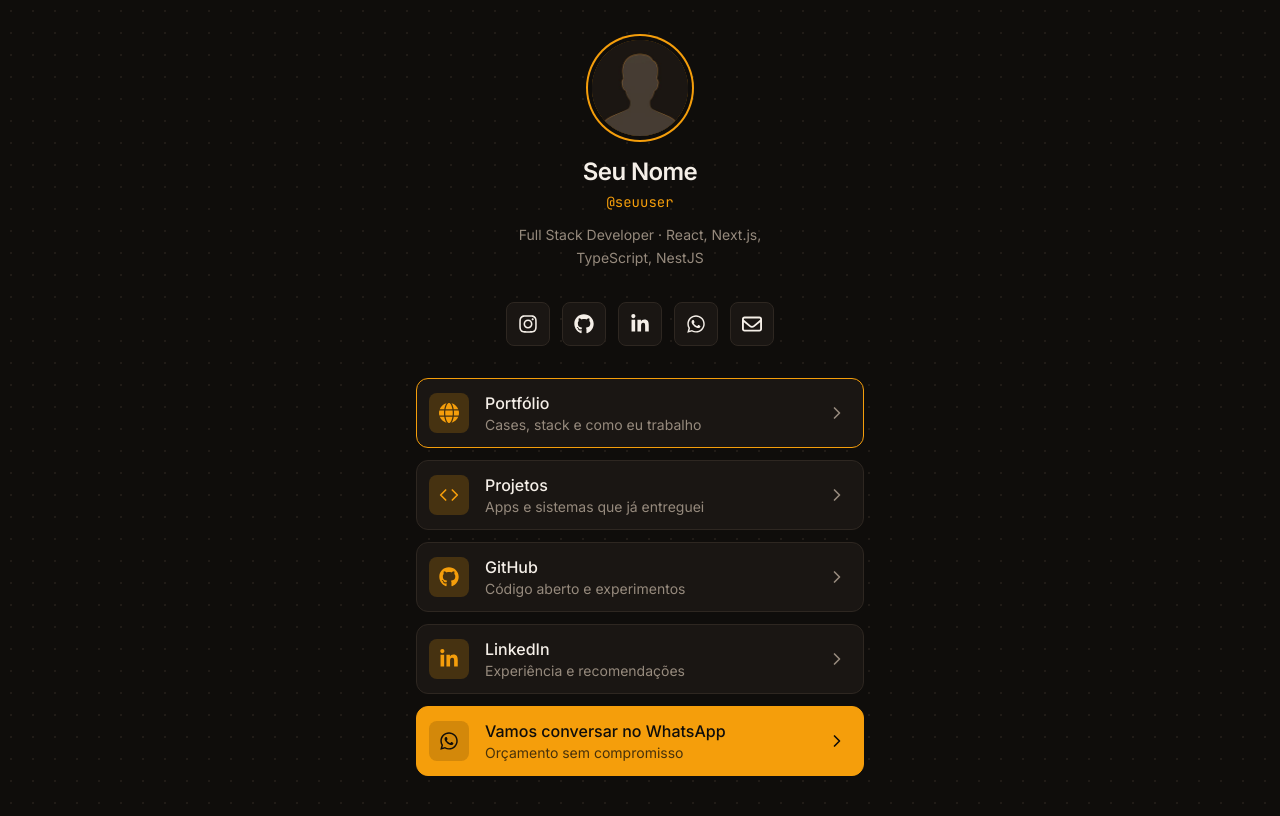
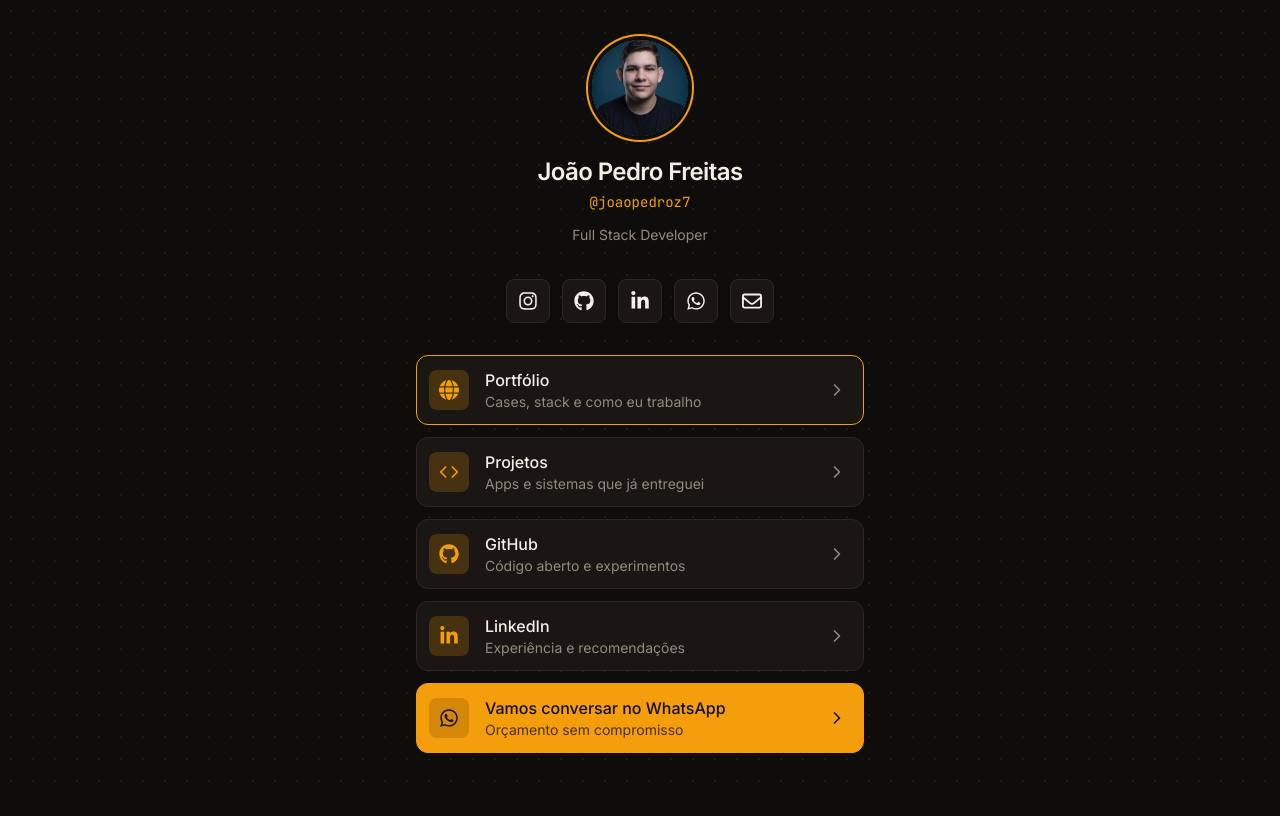
Before and after one commit to JoaoPedroFreitas9/Link-in-Bio, a Next.js app: page / in a window 1280 px wide. Built offline with nearby package versions, Linux system fonts and the light colour scheme.

Commit message:
feat: atualiza foto de perfil e dados de contato

```diff
--- a/data/links.ts
+++ b/data/links.ts
@@ -37,18 +37,18 @@ export const site = {
 };
 
 export const profile: Profile = {
-  name: "Seu Nome",
-  handle: "@seuuser",
-  headline: "Full Stack Developer · React, Next.js, TypeScript, NestJS",
-  avatar: "/avatar.jpg",
+  name: "João Pedro Freitas",
+  handle: "@joaopedroz7",
+  headline: "Full Stack Developer",
+  avatar: "/avatar-joao.jpg",
 };
 
 export const socials: SocialLink[] = [
-  { label: "Instagram", href: "https://instagram.com/seuuser", icon: FaInstagram },
-  { label: "GitHub", href: "https://github.com/seuuser", icon: FaGithub },
-  { label: "LinkedIn", href: "https://linkedin.com/in/seuuser", icon: FaLinkedinIn },
-  { label: "WhatsApp", href: "https://wa.me/5500000000000", icon: FaWhatsapp },
-  { label: "E-mail", href: "mailto:voce@seudominio.com", icon: FaRegEnvelope },
+  { label: "Instagram", href: "https://instagram.com/joaopedroz7", icon: FaInstagram },
+  { label: "GitHub", href: "https://github.com/JoaoPedroFreitas9", icon: FaGithub },
+  { label: "LinkedIn", href: "https://www.linkedin.com/in/jo%C3%A3o-pedro-freitas9/?isSelfProfile=true", icon: FaLinkedinIn },
+  { label: "WhatsApp", href: "https://wa.me/5538997502338", icon: FaWhatsapp },
+  { label: "E-mail", href: "mailto:joaopedrofreitas0901@gmail.com", icon: FaRegEnvelope },
 ];
 
 export const links: LinkItem[] = [
@@ -68,19 +68,19 @@ export const links: LinkItem[] = [
   {
     title: "GitHub",
     description: "Código aberto e experimentos",
-    href: "https://github.com/seuuser",
+    href: "https://github.com/JoaoPedroFreitas9",
     icon: FaGithub,
   },
   {
     title: "LinkedIn",
     description: "Experiência e recomendações",
-    href: "https://linkedin.com/in/seuuser",
+    href: "https://linkedin.com/in/joão-pedro-freitas9",
     icon: FaLinkedinIn,
   },
   {
     title: "Vamos conversar no WhatsApp",
     description: "Orçamento sem compromisso",
-    href: "https://wa.me/5500000000000?text=Ol%C3%A1!%20Vi%20seu%20Instagram%20e%20quero%20um%20or%C3%A7amento.",
+    href: "https://wa.me/5538997502338?text=Ol%C3%A1!%20Vi%20seu%20Instagram%20e%20quero%20um%20or%C3%A7amento.",
     icon: FaWhatsapp,
     variant: "primary",
   },
```
Also changed, not shown: public/avatar-joao.jpg (added), public/avatar.jpg.
